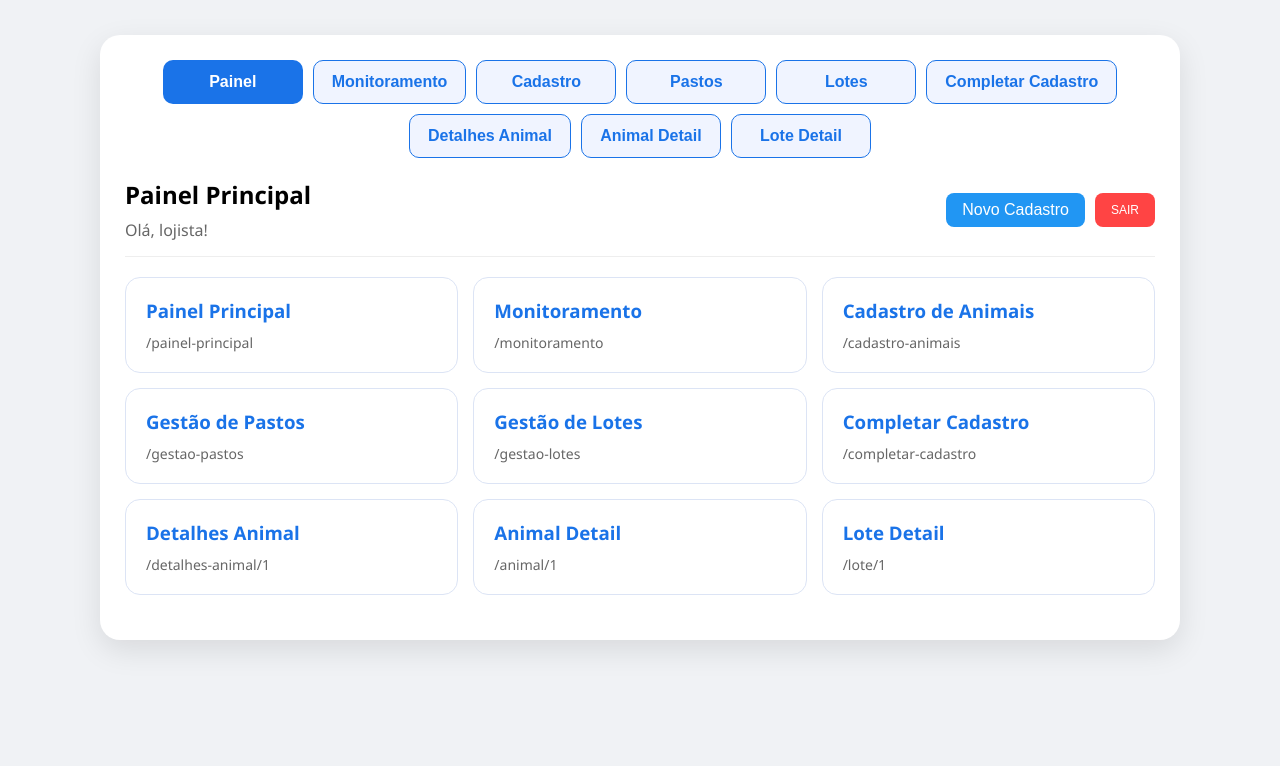
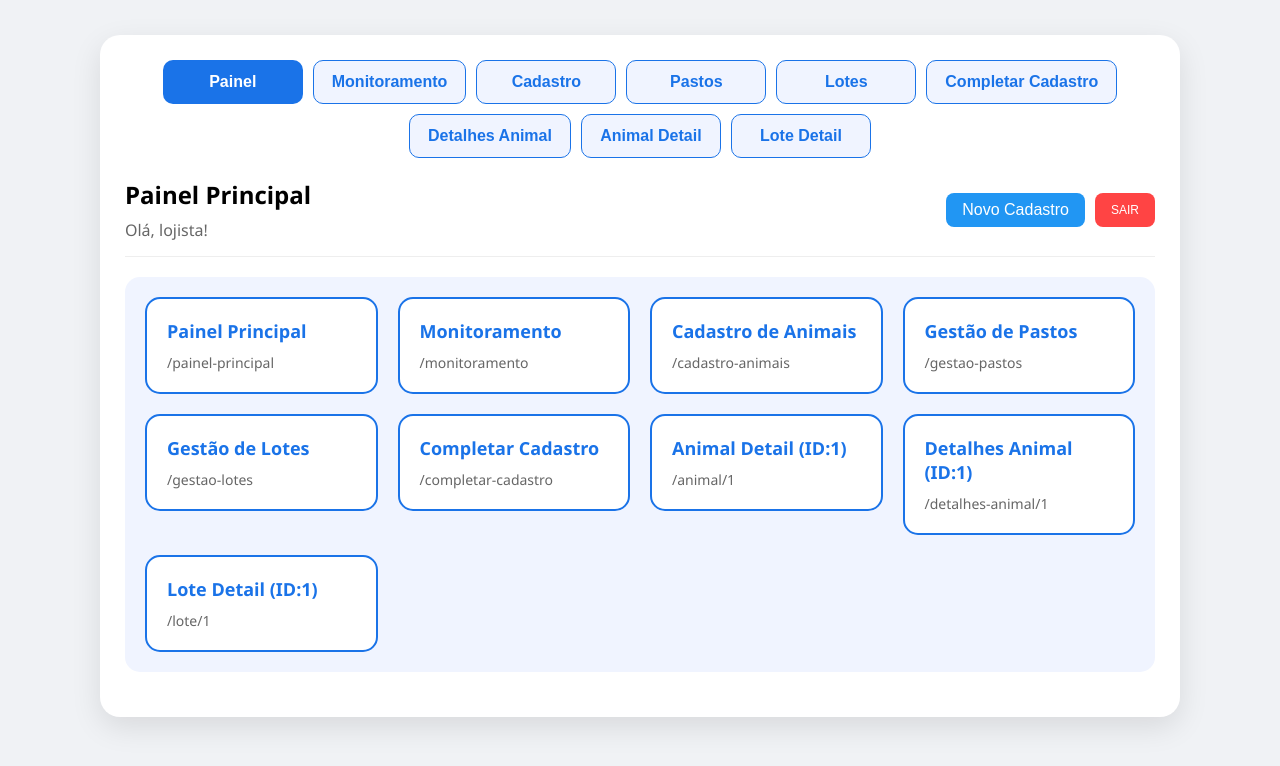
Before and after one commit to Pebavideo/Fim-de-Boi-Fujao, a React (Vite) app: page /painel-principal in a window 1280 px wide. Shown: the top 766 px of the page. Built offline with nearby package versions, Linux system fonts and the light colour scheme; no server answers; sample sign-in values are in the browser's storage.

Commit message:
fix: sincronizacao total das rotas entre App e Painel

```diff
--- a/src/pages/PainelPrincipal.tsx
+++ b/src/pages/PainelPrincipal.tsx
@@ -10,13 +10,17 @@ const paginas = [
   { nome: 'Gestão de Pastos', caminho: '/gestao-pastos' },
   { nome: 'Gestão de Lotes', caminho: '/gestao-lotes' },
   { nome: 'Completar Cadastro', caminho: '/completar-cadastro' },
-  { nome: 'Detalhes Animal', caminho: '/detalhes-animal/1' },
-  { nome: 'Animal Detail', caminho: '/animal/1' },
-  { nome: 'Lote Detail', caminho: '/lote/1' }
+  { nome: 'Animal Detail (ID:1)', caminho: '/animal/1' },
+  { nome: 'Detalhes Animal (ID:1)', caminho: '/detalhes-animal/1' },
+  { nome: 'Lote Detail (ID:1)', caminho: '/lote/1' }
 ];
+
+console.log('✅ Array paginas:', paginas);
 
 export default function PainelPrincipal() {
   const navigate = useNavigate();
+
+  console.log('✅ Renderizando PainelPrincipal');
 
   const handleLogout = async () => {
     if (confirm('Tem certeza que deseja sair?')) {
@@ -45,11 +49,11 @@ export default function PainelPrincipal() {
         </div>
       </div>
 
-      <div style={{ display: 'grid', gridTemplateColumns: 'repeat(auto-fit, minmax(250px, 1fr))', gap: '15px', marginBottom: '20px' }}>
+      <div style={{ display: 'grid', gridTemplateColumns: 'repeat(auto-fit, minmax(200px, 1fr))', gap: '20px', marginBottom: '20px', background: '#f0f4ff', padding: '20px', borderRadius: '15px' }}>
         {paginas.map((pagina, index) => (
           <Link key={index} to={pagina.caminho} style={{ textDecoration: 'none' }}>
-            <div style={{ background: 'white', padding: '20px', borderRadius: '15px', border: '1px solid #dce4f5', zIndex: 1001, transition: 'transform 0.2s' }} onMouseOver={(e) => e.currentTarget.style.transform = 'translateY(-2px)'} onMouseOut={(e) => e.currentTarget.style.transform = 'translateY(0)'}>
-              <h3 style={{ margin: '0 0 10px 0', color: '#1a73e8' }}>{pagina.nome}</h3>
+            <div style={{ background: 'white', padding: '20px', borderRadius: '15px', border: '2px solid #1a73e8', zIndex: 1001, transition: 'transform 0.2s', cursor: 'pointer' }} onMouseOver={(e) => e.currentTarget.style.transform = 'translateY(-4px)'} onMouseOut={(e) => e.currentTarget.style.transform = 'translateY(0)'}>
+              <h3 style={{ margin: '0 0 10px 0', color: '#1a73e8', fontSize: '18px' }}>{pagina.nome}</h3>
               <p style={{ margin: 0, color: '#666', fontSize: '14px' }}>{pagina.caminho}</p>
             </div>
           </Link>
```
